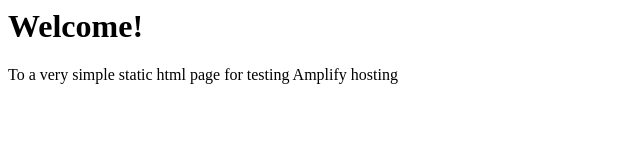
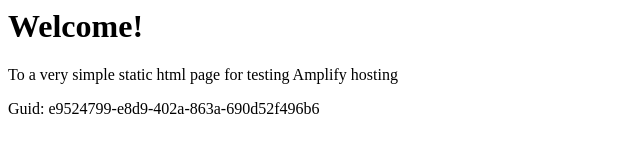
Before and after one commit to aws-aemilia-sin/Github-PR-Commit-Integration-Test-DoNotTouch-v0-preprod-ap-southeast-1, a website: page src/index.html in a window 1280 px wide. Shown: the whole page, without its empty margins (0-640 px from the left). Drawn offline with Linux system fonts and the light colour scheme.

Commit message:
commit from integ tests

```diff
--- a/src/index.html
+++ b/src/index.html
@@ -1,3 +1,5 @@
+
+
 <html lang="en">
 
 <head>
@@ -10,6 +12,6 @@
 <body>
     <h1>Welcome!</h1>
     <p>To a very simple static html page for testing Amplify hosting</p>
-</body>
+    <p>Guid: e9524799-e8d9-402a-863a-690d52f496b6</p></body>
 
 </html>
```
